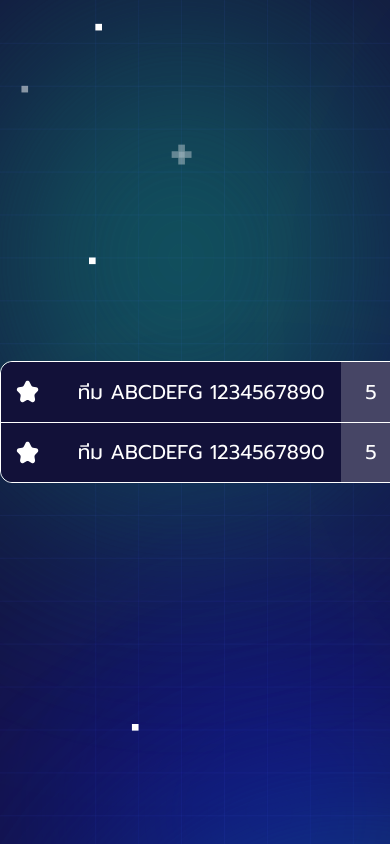
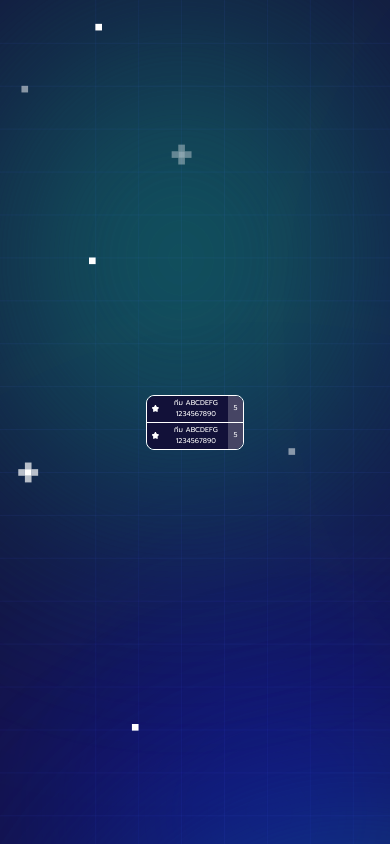
Before and after one commit to Dpyde/comsampanfrontend, a Next.js app: page / in a window 390 px wide. Built offline with nearby package versions, Linux system fonts and the light colour scheme.

Commit message:
feat/responsive result-table

```diff
--- a/src/app/components/ResultTable.tsx
+++ b/src/app/components/ResultTable.tsx
@@ -4,12 +4,12 @@ export default function ResultTable() {
         {team:"ทีม ABCDEFG 1234567890",rank:5},{team:"ทีม ABCDEFG 1234567890",rank:5}
     ]
     return (
-            <div className="border border-white rounded-xl">
-                <table className=" bg-[#121139] text-white backdrop-blur-lg w-[400px] h-[120px] rounded-xl">
+            <div className="w-3/12 min-w-[75px] max-[298]:h-[70px] max-[518px]:h-[55px]  min-[1300px]:w-[402px] border border-white rounded-lg lg:rounded-xl">
+                <table className=" bg-[#121139] py-3 md:py-0 text-white backdrop-blur-lg h-full min-[1300px]:w-[400px] min-[1024px]:h-[130px] min-[1350px]:h-[120px] rounded-lg lg:rounded-xl">
                 <colgroup>
-                    <col className="w-[15%]" /> {/* rank */}
-                    <col className="w-[70%]" /> {/* star */}
-                    <col className="w-[15%]" /> {/* team */}
+                    <col className="w-[15%] max-[518px]:w-[20%] " /> {/* rank */}
+                    <col className="w-[70%]  max-[518px]:w-[65%]"  /> {/* star */}
+                    <col className="w-[15%]  max-[518px]:w-[15%]" /> {/* team */}
                 </colgroup>
                 <tbody className="divide-y">
                     {matches.map((match,idx)=>(
@@ -18,10 +18,10 @@ export default function ResultTable() {
                             <div className="flex justify-center items-center"><Image src="/table/star.svg" alt="star icon" width={60} height={60} /></div>
                         </td>
                         <td>
-                            <div className="flex text-[20px] justify-center items-center">{match.team}</div>
+                            <div className="flex text-[7px] max-[545px]:mr-[3px] md:text-[10px]  lg:text-[20px] text-center justify-center items-center">{match.team}</div>
                         </td>
                         <td>
-                            <div className={`flex text-[20px] justify-center h-full items-center ${idx===0 ? 'rounded-tr-xl' : 'rounded-br-xl'} bg-white/22`}>{match.rank}</div>
+                            <div className={`flex text-[7px] md:text-[10px] lg:text-[20px] justify-center h-full items-center ${idx===0 ? 'rounded-tr-lg lg:rounded-tr-xl' : ''} ${idx===(matches.length-1) ? 'rounded-br-lg lg:rounded-br-xl' : ''} bg-white/22`}>{match.rank}</div>
                         </td>
                     </tr>
                     ))
--- a/src/app/page.tsx
+++ b/src/app/page.tsx
@@ -9,7 +9,7 @@ import ResultTable from "./components/ResultTable";
 
 export default function Home() {
   return (
-    <div className="w-full h-dvh flex  items-center">
+    <div className="w-full h-dvh flex justify-center  items-center">
 
       {/* <TableComponent /> */}
       <ResultTable />
```
